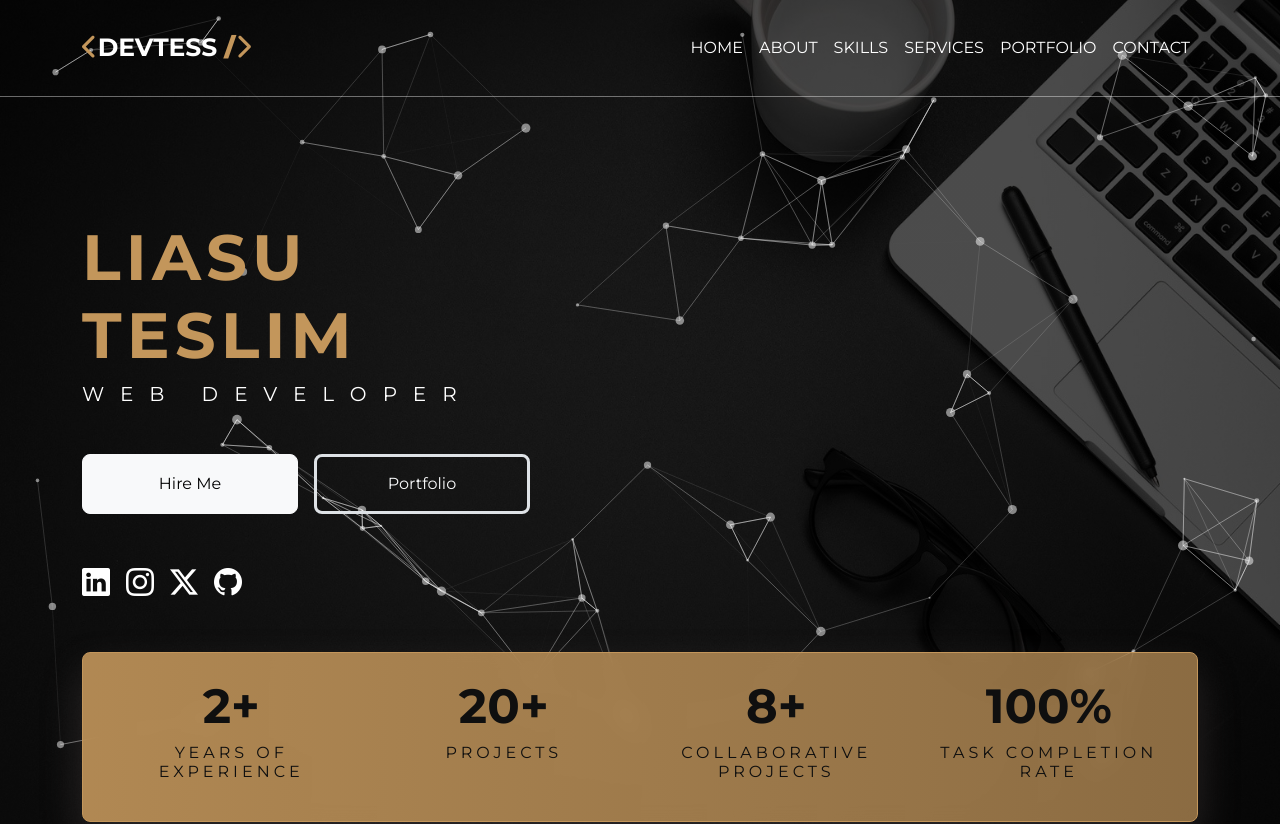
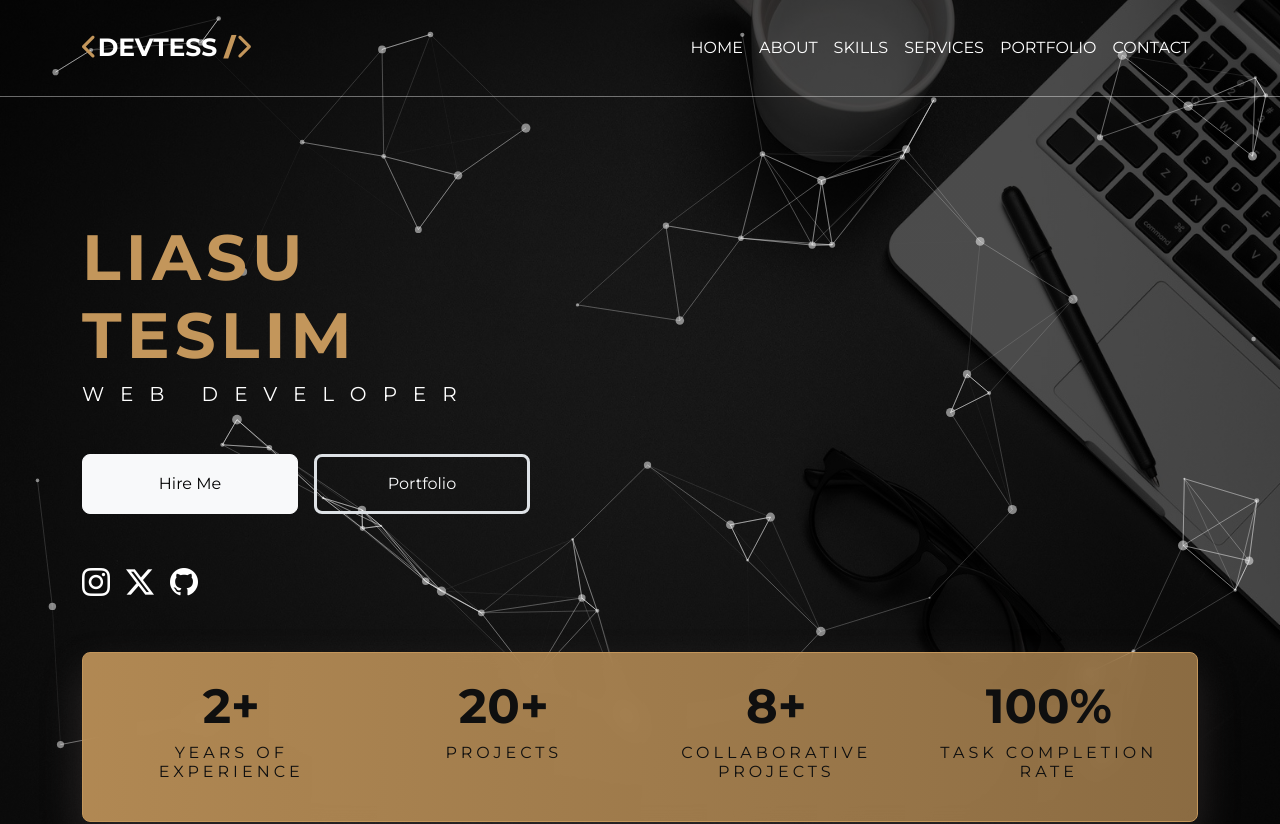
Before and after one commit to Tess718/Portfolio_app, a React (Vite) app: page / in a window 1280 px wide. Shown: the top 824 px of the page. Built offline with nearby package versions, Linux system fonts and the light colour scheme.

Commit message:
socials update

```diff
--- a/src/pages/home/home.jsx
+++ b/src/pages/home/home.jsx
@@ -86,10 +86,10 @@ function home() {
                         </div>
 
                         <div className="d-flex gap-3 my-5 position-relative z-2">
-                            <i className="bi bi-linkedin fs-3 text-white social"></i>
-                            <i className="bi bi-instagram fs-3 text-white social"></i>
-                            <i className="bi bi-twitter-x fs-3 text-white social"></i>
-                            <i className="bi bi-github fs-3 text-white social"></i>
+                            {/* <i className="bi bi-linkedin fs-3 text-white social"></i> */}
+                            <a href="https://www.instagram.com/teslimomobobola/" target="_blank" rel="noopener noreferrer" ><i className="bi bi-instagram fs-3 text-white social"></i></a>
+                            <a href="https://x.com/Devteslim" target="_blank" rel="noopener noreferrer"><i className="bi bi-twitter-x fs-3 text-white social"></i></a>
+                            <a href="https://github.com/Tess718" target="_blank" rel="noopener noreferrer"><i className="bi bi-github fs-3 text-white social"></i></a>
                         </div>
                         <div className="lay rounded-3 p-4 position-relative z-3">
                             <div className="row text-center">
```
